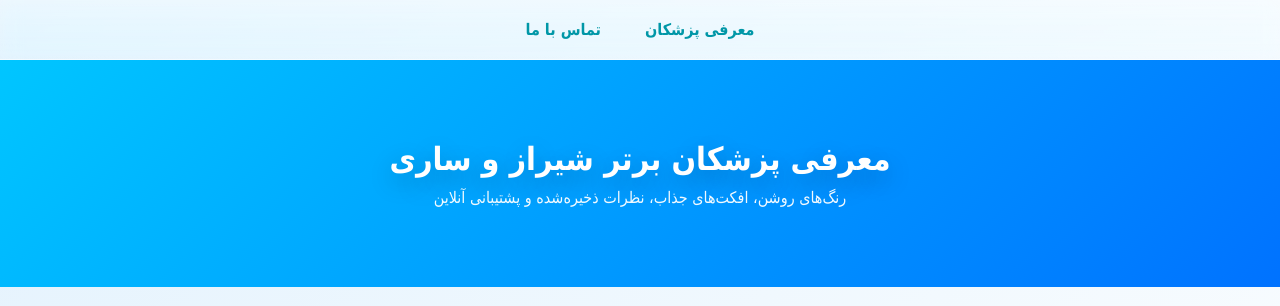
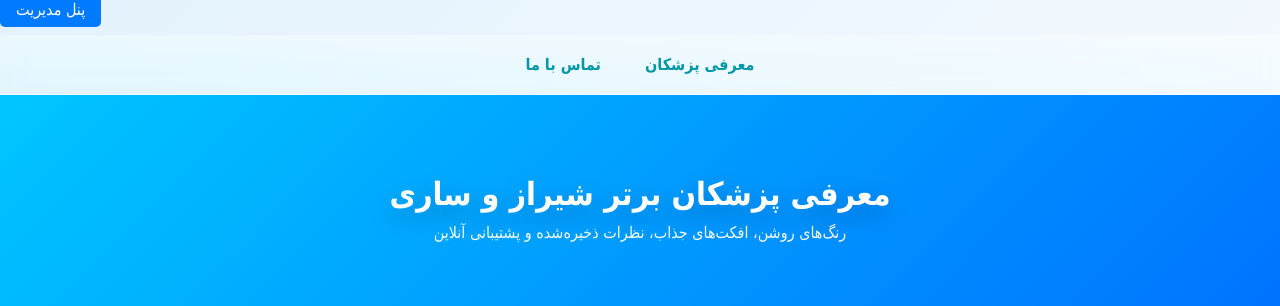
Before and after one commit to mmdzare/dr1.github.io, a plain HTML site: page index.html in a window 1280 px wide. Shown: the top 306 px of the page. Drawn offline with nearby package versions, Linux system fonts and the light colour scheme; no server answers.

Commit message:
Add files via upload

```diff
--- a/index.html
+++ b/index.html
@@ -176,6 +176,9 @@
   </style>
 </head>
 <body>
+    <div style="text-align: left; margin-bottom: 1rem;">
+  <a href="comment.html" style="background: #007bff; color: white; padding: 0.5rem 1rem; border-radius: 5px; text-decoration: none;">پنل مدیریت</a>
+</div>
 
 <nav>
   <a href="#doctors">معرفی پزشکان</a>
```
